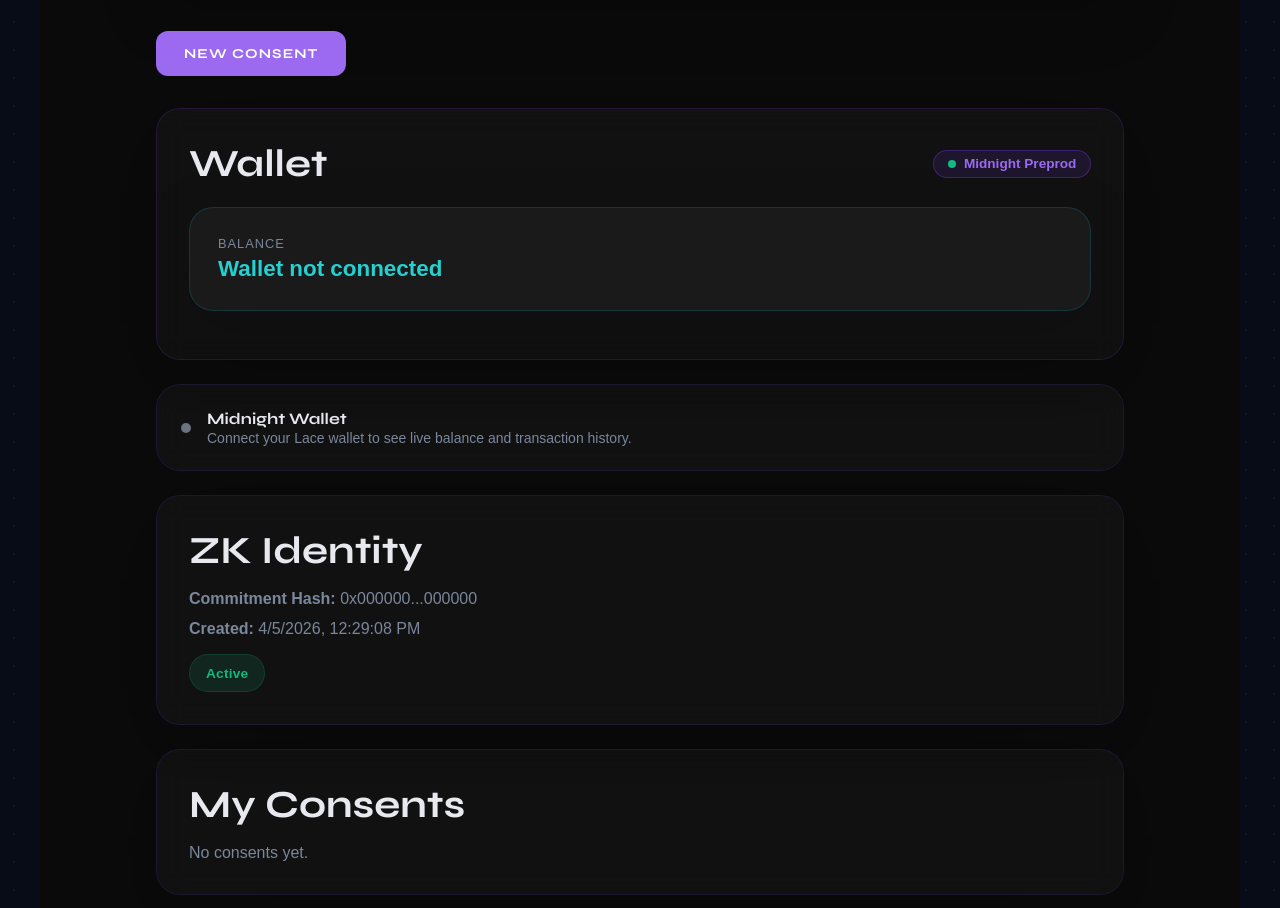
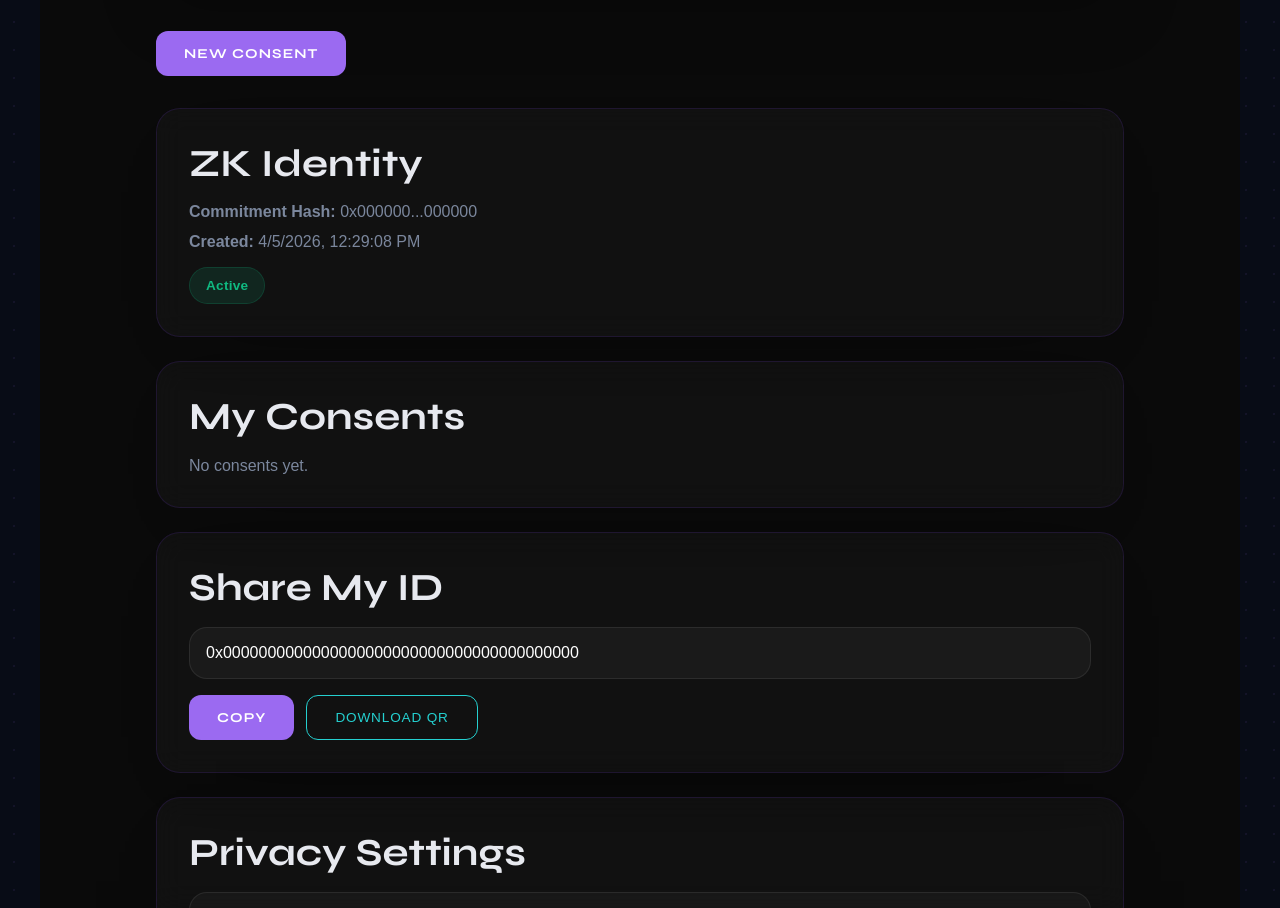
Before and after one commit to dakshdrall/SolaceID, a React (Vite) app in the folder solaceid/: page /dashboard in a window 1280 px wide. Shown: the part 1000-1908 px from the top of the page. Built offline with nearby package versions, Linux system fonts and the light colour scheme.

Commit message:
fix: remove WalletPanel crash from dashboard

```diff
--- a/solaceid/src/pages/PatientDashboard.tsx
+++ b/solaceid/src/pages/PatientDashboard.tsx
@@ -1,8 +1,6 @@
 import React, { useEffect, useState } from 'react';
 import { useNavigate } from 'react-router-dom';
 import Navbar from '../components/Navbar';
-import WalletPanel from '../components/WalletPanel';
-import { getWalletBalance, getWalletTxHistory } from '../utils/midnight';
 
 function safeGet(key: string, fallback: string): string {
   try {
@@ -24,29 +22,6 @@ function PatientDashboard() {
   const [autoShareEmergency, setAutoShareEmergency] = useState(false);
   const [allowHospitalSearch, setAllowHospitalSearch] = useState(true);
   const [emailNotifications, setEmailNotifications] = useState(false);
-  const [walletBalance, setWalletBalance] = useState<string>('—');
-  const [walletTxs, setWalletTxs] = useState<any[]>([]);
-  const [walletLoaded, setWalletLoaded] = useState(false);
-
-  useEffect(() => {
-    (async () => {
-      try {
-        const bal = await getWalletBalance();
-        setWalletBalance(bal);
-        setWalletLoaded(true);
-      } catch (err) {
-        console.error('wallet balance error', err);
-        setWalletLoaded(false);
-      }
-      try {
-        const txs = await getWalletTxHistory();
-        if (Array.isArray(txs)) setWalletTxs(txs);
-      } catch (err) {
-        console.error('wallet tx history error', err);
-      }
-    })();
-  }, []);
-
   useEffect(() => {
     try {
       const savedConsents = JSON.parse(localStorage.getItem('consents') || '[]');
@@ -301,47 +276,6 @@ function PatientDashboard() {
 
           <button onClick={() => navigate('/consent')} className='button-primary' style={{ marginBottom: '2rem' }}>New Consent</button>
 
-          <div className='surface-card' style={{ padding: '2rem', borderColor: 'rgba(124, 58, 237, 0.18)', marginBottom: '1.5rem' }}>
-            <div style={{ display: 'flex', justifyContent: 'space-between', flexWrap: 'wrap', gap: '1rem', alignItems: 'center', marginBottom: '1.25rem' }}>
-              <h2 style={{ margin: 0 }}>Wallet</h2>
-              <span style={{ display: 'inline-flex', alignItems: 'center', gap: '0.5rem', padding: '0.35rem 0.85rem', borderRadius: '999px', background: 'rgba(124, 58, 237, 0.12)', border: '1px solid rgba(124, 58, 237, 0.35)', color: 'var(--accent)', fontSize: '0.85rem', fontWeight: 600 }}>
-                <span style={{ width: '8px', height: '8px', borderRadius: '50%', background: '#10b981' }} />
-                Midnight Preprod
-              </span>
-            </div>
-            <div className='panel-card' style={{ borderColor: 'rgba(6, 182, 212, 0.18)', marginBottom: '1rem' }}>
-              <p style={{ margin: '0 0 0.35rem', color: 'var(--text-muted)', fontSize: '0.8rem', textTransform: 'uppercase', letterSpacing: '0.08em' }}>Balance</p>
-              <p style={{ margin: 0, fontSize: '1.4rem', fontWeight: 700, color: 'var(--accent-2)' }}>
-                {walletLoaded ? walletBalance : 'Wallet not connected'}
-              </p>
-            </div>
-            {(walletTxs || []).length > 0 && (
-              <div>
-                <h3 style={{ margin: '0 0 0.75rem 0', fontSize: '1rem' }}>Recent Transactions</h3>
-                <div style={{ display: 'grid', gap: '0.6rem' }}>
-                  {(walletTxs || []).slice(0, 3).map((tx, i) => {
-                    const hash = tx.txHash || tx.hash || tx.id || '';
-                    const shortHash = hash.length > 20 ? hash.slice(0, 10) + '...' + hash.slice(-8) : hash;
-                    const type = tx.type || tx.direction || 'Transaction';
-                    const ts = tx.timestamp || tx.time || tx.slot;
-                    const time = ts ? new Date(typeof ts === 'number' && ts < 1e12 ? ts * 1000 : ts).toLocaleString() : '';
-                    return (
-                      <div key={i} style={{ display: 'flex', justifyContent: 'space-between', gap: '1rem', padding: '0.75rem 1rem', borderRadius: '12px', background: 'rgba(255,255,255,0.03)', border: '1px solid rgba(124, 58, 237, 0.1)' }}>
-                        <div style={{ minWidth: 0 }}>
-                          <p style={{ margin: 0, fontWeight: 600, fontSize: '0.9rem', textTransform: 'capitalize' }}>{type}</p>
-                          {shortHash && <p style={{ margin: 0, color: 'var(--text-muted)', fontSize: '0.78rem', fontFamily: 'monospace' }}>{shortHash}</p>}
-                        </div>
-                        <p style={{ margin: 0, color: 'var(--text-muted)', fontSize: '0.78rem', textAlign: 'right' }}>{time}</p>
-                      </div>
-                    );
-                  })}
-                </div>
-              </div>
-            )}
-          </div>
-
-          <WalletPanel />
-
           <div className='surface-card' style={{ padding: '2rem', borderColor: 'rgba(124, 58, 237, 0.14)', marginBottom: '1.5rem' }}>
             <h2 style={{ margin: '0 0 1rem 0' }}>ZK Identity</h2>
             <p style={{ margin: '0 0 0.75rem 0' }}><strong>Commitment Hash:</strong> {shortHash}</p>
```
